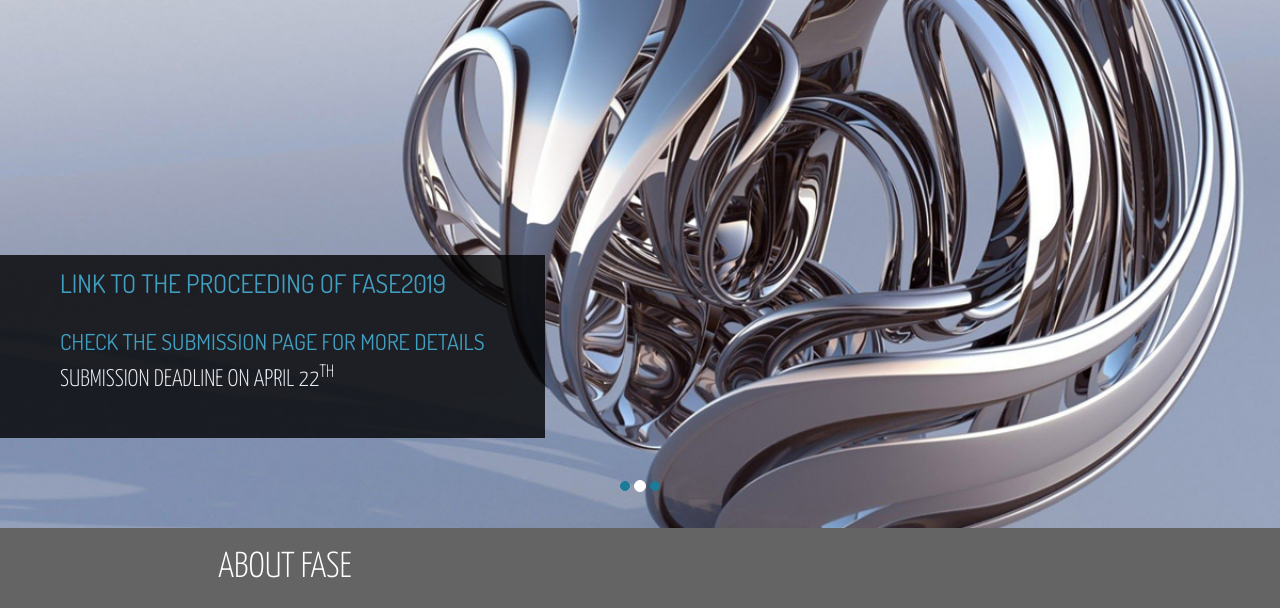
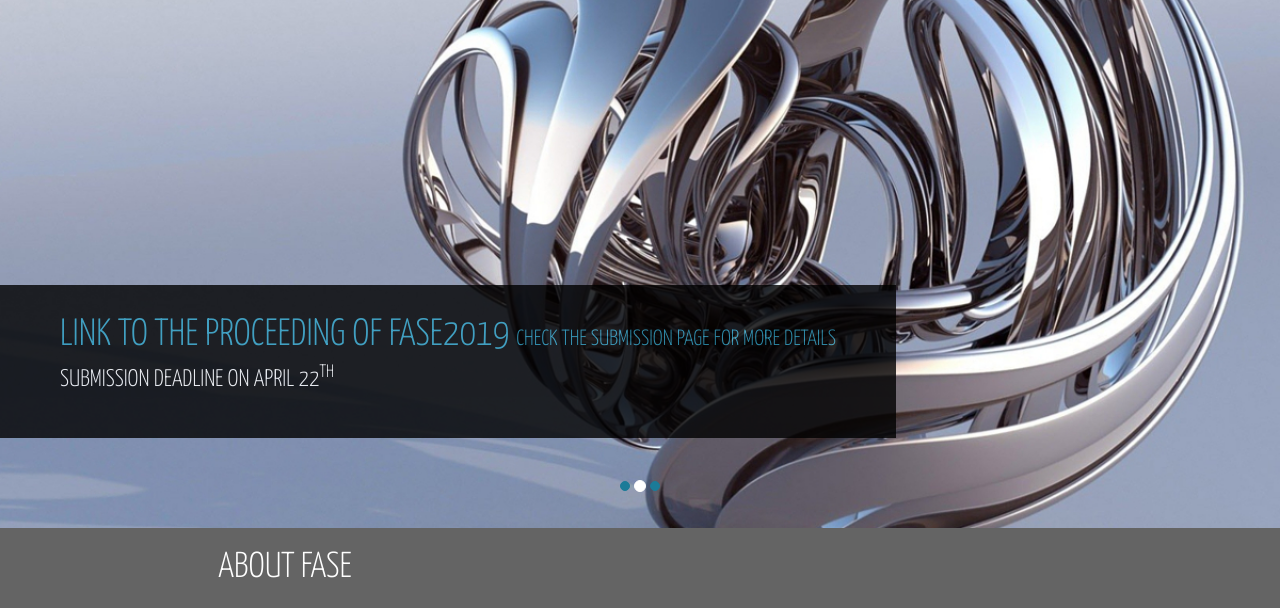
Before and after one commit to naka242/naka242.github.io, a plain HTML site: page fase.html in a window 1280 px wide. Shown: the part 112-720 px from the top of the page. Drawn offline with Linux system fonts and the light colour scheme.

Commit message:
Update fase.html

```diff
--- a/fase.html
+++ b/fase.html
@@ -84,8 +84,8 @@
 			<div class="item active">
 				<img class="img-responsive" src="images/slider/bg-fase-1.jpg" alt="slider">
 				<div class="carousel-caption">
-					<a style="font-size: 1.5em; margin: .75em 0;" href="http://naka242.github.io/" onclick="window.open('http://naka242.github.io/index.html', '_self')">link to the proceeding of FASE2019</a><br>
-					<br><a href="#cfp">Check the Submission Page for more details</a>
+					<h2 style="color:#2da1c5;" href="http://naka242.github.io/" onclick="window.open('http://naka242.github.io/index.html', '_self')">link to the proceeding of FASE2019</h2>
+					<a href="#cfp">Check the Submission Page for more details</a>
 					<h4>submission deadline on April 22<sup>th</sup>
 				</div>
 			</div>
@@ -93,8 +93,8 @@
 			<div class="item">
 				<img class="img-responsive" src="images/slider/bg-fase-2.jpg" alt="slider">
 				<div class="carousel-caption">
-					<a style="font-size: 1.5em; margin: .75em 0;" href="http://naka242.github.io/" onclick="window.open('http://naka242.github.io/index.html', '_self')">link to the proceeding of FASE2019</a><br>
-					<br><a href="#cfp">Check the Submission Page for more details</a>
+					<h2 style="color:#2da1c5;" href="http://naka242.github.io/" onclick="window.open('http://naka242.github.io/index.html', '_self')">link to the proceeding of FASE2019</hr>
+					<a href="#cfp">Check the Submission Page for more details</a>
 					<h4>submission deadline on April 22<sup>th</sup>
 				</div>
 			</div>
@@ -102,8 +102,8 @@
 			<div class="item">
 				<img class="img-responsive" src="images/slider/bg-fase-3.jpg" alt="slider">
 				<div class="carousel-caption">
-					<a style="font-size: 1.5em; margin: .75em 0;" href="http://naka242.github.io/" onclick="window.open('http://naka242.github.io/index.html', '_self')">link to the proceeding of FASE2019</a><br>
-					<br><a href="#cfp">Check the Submission Page for more details</a>
+					<h2 style="color:#2da1c5;" href="http://naka242.github.io/" onclick="window.open('http://naka242.github.io/index.html', '_self')">link to the proceeding of FASE2019</hr>
+					<a href="#cfp">Check the Submission Page for more details</a>
 					<h4>submission deadline on April 22<sup>th</sup>
 				</div>
 			</div>
```
